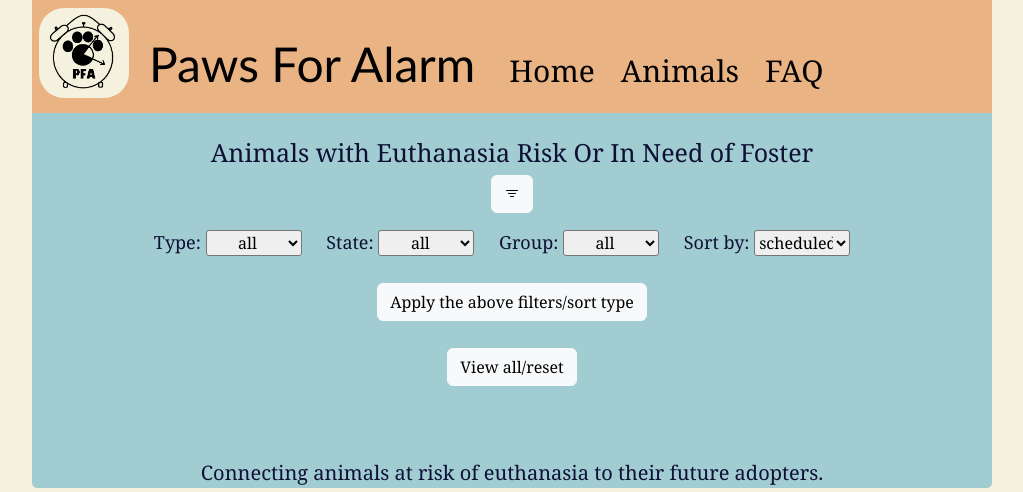
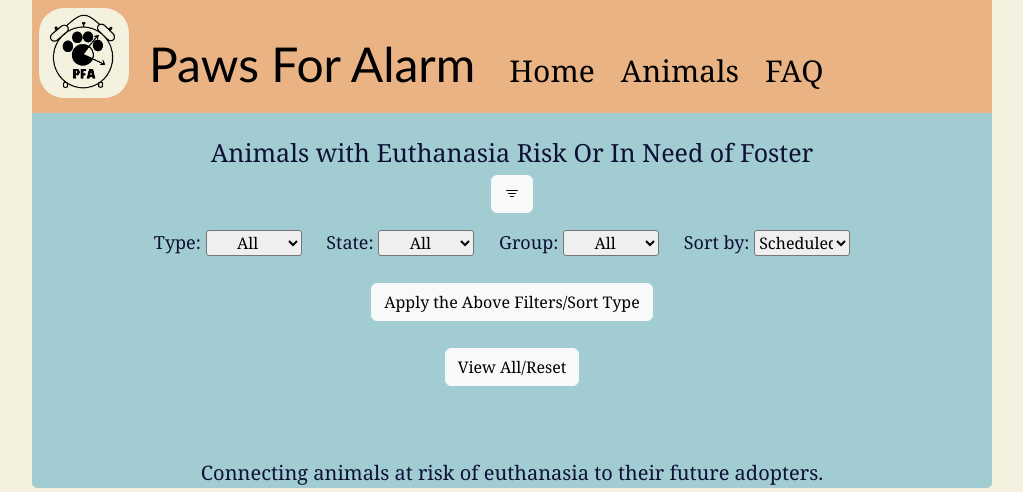
Before and after one commit to katconnors/pawsforalarm, a Flask app: page /animals in a window 1280 px wide, after a click that opens the changed part. Shown: the top 492 px of the page, without its empty margins (128-1151 px from the left). Run offline with Flask 2, Linux system fonts and the light colour scheme; data that the repository does not hold is empty.

Commit message:
capitalization on dropdown

```diff
--- a/templates/animals.html
+++ b/templates/animals.html
@@ -24,7 +24,7 @@
 
                                 <select name="type" id="type-select">
 
-                                    <option value="all"{% if animal_type=="all" %} selected="selected" {% endif %}>all</option>
+                                    <option value="all"{% if animal_type=="all" %} selected="selected" {% endif %}>All</option>
                                 <!-- will dynamically generate a animal type list for the data -->
                                 {% for animal_type in animal_list: %}
 
@@ -42,7 +42,7 @@
 
 
 
-                                    <option value="all"{% if query_state=="all" %} selected="selected" {% endif %}>all</option>
+                                    <option value="all"{% if query_state=="all" %} selected="selected" {% endif %}>All</option>
                                     <!-- will dynamically generate a state list for the data -->
                                     {% for database_state in state_list: %}
 
@@ -58,14 +58,14 @@
 
 
 
-                                    <option value="all"{% if group=="all" %} selected="selected" {% endif %}>all</option>
-                                    <option value="euthanasiadates"{% if group=="euthanasiadates" %} selected="selected" {% endif %}>animals w/ euthanasia dates</option>
-                                    <option value="fosterrequests"{% if group=="fosterrequests" %} selected="selected" {% endif %}>animals w/ foster requests</option>
+                                    <option value="all"{% if group=="all" %} selected="selected" {% endif %}>All</option>
+                                    <option value="euthanasiadates"{% if group=="euthanasiadates" %} selected="selected" {% endif %}>Animals w/ Euthanasia Dates</option>
+                                    <option value="fosterrequests"{% if group=="fosterrequests" %} selected="selected" {% endif %}>Animals w/ Foster Requests</option>
                                 </select>
 
                                 <label for="sort-selection">Sort by: </label>
                                 <select name="sort-type" id="sort-type">
-                                    <option value="scheduled_euthanasia_date">scheduled euthanasia date </option>
+                                    <option value="scheduled_euthanasia_date">Scheduled Euthanasia Date </option>
 
                                 </select>
 
@@ -73,12 +73,12 @@
                                 <br>
                                 <br>
 
-                                <button class="btn btn-light" type="submit">Apply the above filters/sort type </button>
+                                <button class="btn btn-light" type="submit">Apply the Above Filters/Sort Type </button>
                             </form>
                             <br>
 
                             <form action="/animals">
-                                <button class="btn btn-light" type="submit">View all/reset</button>
+                                <button class="btn btn-light" type="submit">View All/Reset</button>
                             </form>
                     </div>
                 </div>
```
